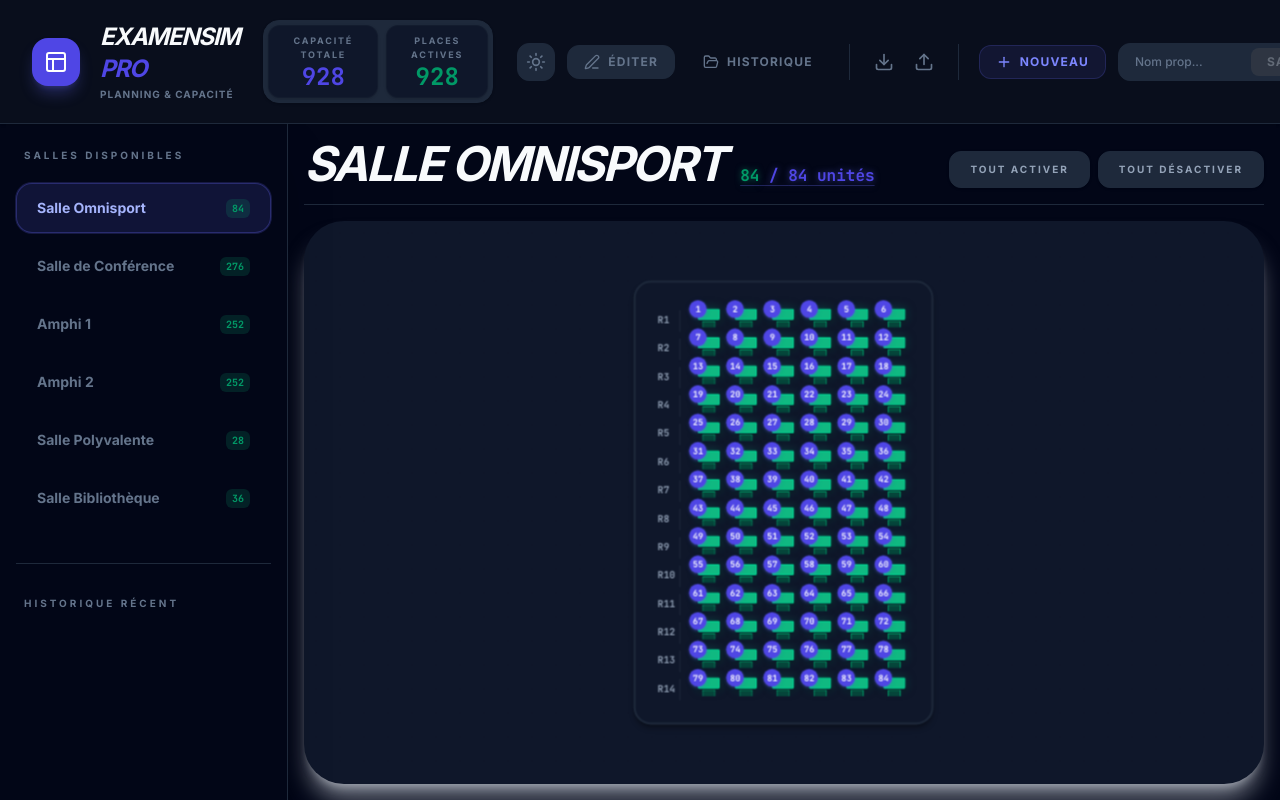
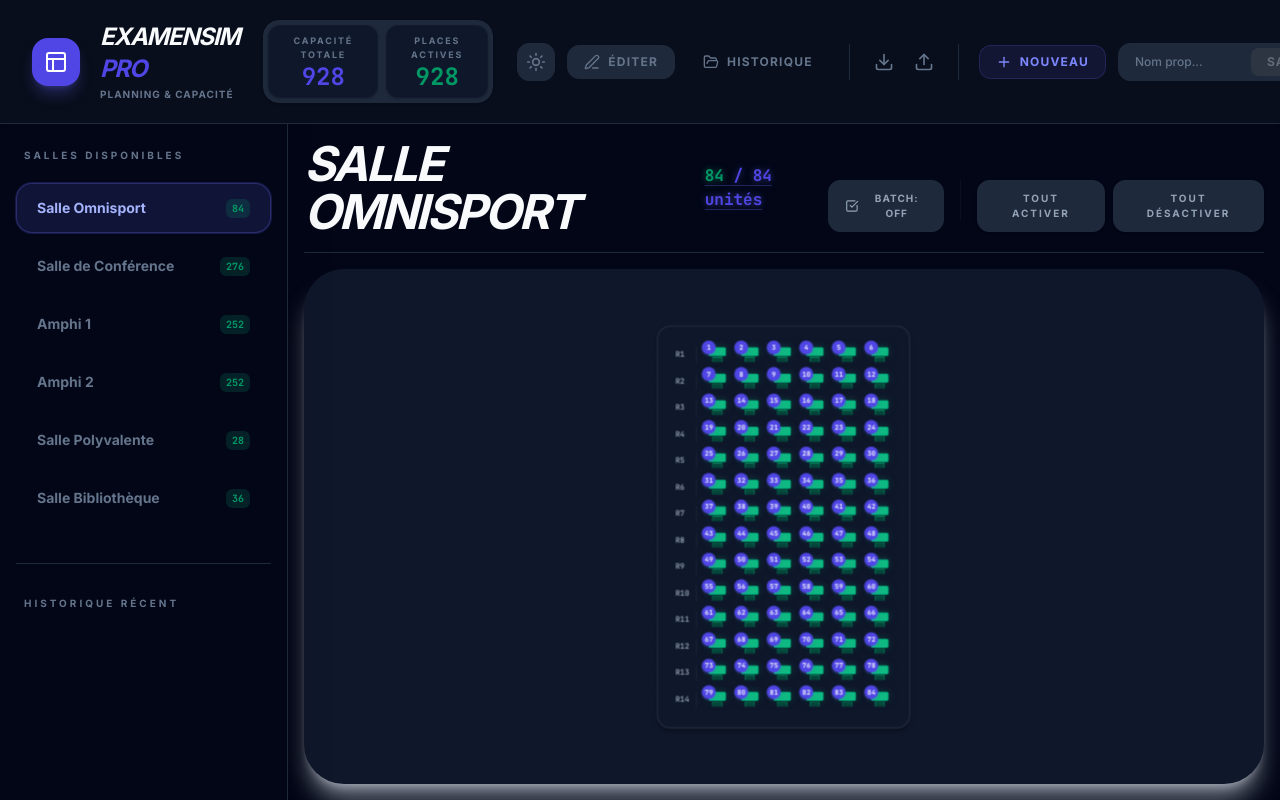
Before and after one commit to aminbn12/EXAMENSIMUm6ss, a React (Vite) app: page / in a window 1280 px wide. Built offline with nearby package versions, Linux system fonts and the light colour scheme.

Commit message:
bouton batch saut on of

```diff
--- a/src/App.tsx
+++ b/src/App.tsx
@@ -15,7 +15,10 @@ import {
   Moon,
   Download,
   Upload,
-  Edit3
+  Edit3,
+  CheckSquare,
+  Grid,
+  Shuffle
 } from 'lucide-react';
 import { INITIAL_ROOMS } from './constants';
 import { RoomLayout, Seat, SavedProposal } from './types';
@@ -119,6 +122,8 @@ export default function App() {
   const [isDarkMode, setIsDarkMode] = useState(true);
   const [magnifierEnabled, setMagnifierEnabled] = useState(false);
   const [mousePosition, setMousePosition] = useState({ x: 0, y: 0 });
+  const [isBatchMode, setIsBatchMode] = useState(false);
+  const [isAlternating, setIsAlternating] = useState(false);
   const [toast, setToast] = useState<{ message: string; type: 'success' | 'error' | 'info' } | null>(null);
 
   const showToast = (message: string, type: 'success' | 'error' | 'info' = 'info') => {
@@ -199,6 +204,74 @@ export default function App() {
               return { ...seat, isHidden: !seat.isHidden };
             }
             return { ...seat, isActive: !seat.isActive };
+          }
+          return seat;
+        })
+      };
+    }));
+  };
+
+  const toggleRow = (roomId: string, blockId: string, row: number) => {
+    setRooms(prevRooms => prevRooms.map(room => {
+      if (room.id !== roomId) return room;
+      const blockSeats = room.seats
+        .filter(s => s.blockId === blockId && s.row === row && !s.isHidden)
+        .sort((a, b) => a.col - b.col);
+
+      if (isAlternating) {
+        const alreadyPattern1 = blockSeats.every((s, i) => s.isActive === (i % 2 === 0));
+        return {
+          ...room,
+          seats: room.seats.map(seat => {
+            if (seat.blockId === blockId && seat.row === row && !seat.isHidden) {
+              const idx = blockSeats.findIndex(s => s.id === seat.id);
+              return { ...seat, isActive: alreadyPattern1 ? (idx % 2 !== 0) : (idx % 2 === 0) };
+            }
+            return seat;
+          })
+        };
+      }
+
+      const allActive = blockSeats.every(s => s.isActive);
+      return {
+        ...room,
+        seats: room.seats.map(seat => {
+          if (seat.blockId === blockId && seat.row === row && !seat.isHidden) {
+            return { ...seat, isActive: !allActive };
+          }
+          return seat;
+        })
+      };
+    }));
+  };
+
+  const toggleCol = (roomId: string, blockId: string, col: number) => {
+    setRooms(prevRooms => prevRooms.map(room => {
+      if (room.id !== roomId) return room;
+      const blockSeats = room.seats
+        .filter(s => s.blockId === blockId && s.col === col && !s.isHidden)
+        .sort((a, b) => a.row - b.row);
+
+      if (isAlternating) {
+        const alreadyPattern1 = blockSeats.every((s, i) => s.isActive === (i % 2 === 0));
+        return {
+          ...room,
+          seats: room.seats.map(seat => {
+            if (seat.blockId === blockId && seat.col === col && !seat.isHidden) {
+              const idx = blockSeats.findIndex(s => s.id === seat.id);
+              return { ...seat, isActive: alreadyPattern1 ? (idx % 2 !== 0) : (idx % 2 === 0) };
+            }
+            return seat;
+          })
+        };
+      }
+
+      const allActive = blockSeats.every(s => s.isActive);
+      return {
+        ...room,
+        seats: room.seats.map(seat => {
+          if (seat.blockId === blockId && seat.col === col && !seat.isHidden) {
+            return { ...seat, isActive: !allActive };
           }
           return seat;
         })
@@ -561,29 +634,68 @@ export default function App() {
               </div>
             )
           )}
-          <div className="flex gap-3">
-            <div className="flex flex-col gap-[6px] pt-[5px]">
-              {rows.map(r => (
-                <div key={r} className="h-5 flex items-center text-[9px] font-mono font-bold text-[var(--text-secondary)] pr-1 border-r border-[var(--border-color)]">
-                  {r >= 0 ? `R${r + 1}` : ''}
+          <div
+            className="grid gap-x-[10px] gap-y-[6px] items-center"
+            style={{
+              gridTemplateColumns: `min-content repeat(${Math.max(cols, maxCol)}, min-content)`,
+            }}
+          >
+            {/* Column Toggle Buttons */}
+            {isBatchMode && blockId && (
+              <>
+                <div /> {/* Top-left corner */}
+                {Array.from({ length: Math.max(cols, maxCol) }).map((_, c) => (
+                  <div key={`col-toggle-${c}`} className="flex justify-center">
+                    <button
+                      onClick={() => toggleCol(room.id, blockId, c)}
+                      className="w-5 h-4 rounded bg-emerald-500/20 hover:bg-emerald-500 text-[10px] flex items-center justify-center text-white transition-colors"
+                      title="Sélectionner colonne"
+                    >
+                      ✓
+                    </button>
                   </div>
                 ))}
-            </div>
+              </>
+            )}
+
+            {/* Row Headers (Labels + Toggles) */}
+            {rows.map((r, rowIndex) => (
               <div
-              className="grid gap-[6px]"
+                key={`row-header-${r}`}
+                className="flex items-center gap-2 pr-2 border-r border-[var(--border-color)] h-5"
                 style={{
-                gridTemplateColumns: `repeat(${Math.max(cols, maxCol)}, min-content)`,
-                gridAutoRows: '1.25rem'
+                  gridColumn: 1,
+                  gridRow: rowIndex + (isBatchMode ? 2 : 1)
                 }}
               >
+                {isBatchMode && blockId && (
+                  <button
+                    onClick={() => toggleRow(room.id, blockId, r)}
+                    className="w-4 h-4 rounded bg-indigo-500/20 hover:bg-indigo-500 text-[10px] flex items-center justify-center text-white transition-colors shrink-0"
+                    title="Sélectionner ligne"
+                  >
+                    ✓
+                  </button>
+                )}
+                <span className="text-[9px] font-mono font-bold text-[var(--text-secondary)] whitespace-nowrap">
+                  {r >= 0 ? `R${r + 1}` : ''}
+                </span>
+              </div>
+            ))}
+
+            {/* Seats */}
             {seats.map(seat => {
               if (seat.isHidden && !isEditMode) return null;
               const seatNumber = (!seat.isHidden && seat.isActive) ? seatNumbers.get(seat.id) : undefined;
+              const rowIndex = rows.indexOf(seat.row);
               return (
                 <div
                   key={seat.id}
                   className={`relative ${seat.isHidden ? 'opacity-30 grayscale scale-90' : ''}`}
-                    style={{ gridColumnStart: seat.col + 1, gridRowStart: rows.indexOf(seat.row) + 1 }}
+                  style={{
+                    gridColumn: seat.col + 2,
+                    gridRow: rowIndex + (isBatchMode ? 2 : 1)
+                  }}
                   data-seat-number={seatNumber ?? undefined}
                 >
                   {seatNumber && (
@@ -595,7 +707,6 @@ export default function App() {
                 </div>
               );
             })}
-            </div>
           </div>
         </div>
       );
@@ -842,7 +953,25 @@ export default function App() {
                   )}
                 </h2>
               </div>
-              <div className="flex gap-2">
+
+              <div className="flex gap-2 mb-1">
+                <button
+                  onClick={() => setIsBatchMode(!isBatchMode)}
+                  className={`flex items-center gap-2 px-4 py-2.5 rounded-xl border text-[10px] font-black uppercase tracking-widest transition-all ${isBatchMode ? 'bg-emerald-600 border-emerald-500 text-white shadow-lg shadow-emerald-500/20' : 'bg-[var(--btn-secondary-bg)] border-[var(--border-color)] text-[var(--btn-secondary-text)] hover:bg-emerald-50 hover:text-emerald-600 dark:hover:bg-slate-700 dark:hover:text-white'}`}
+                >
+                  <CheckSquare className="w-4 h-4" /> {isBatchMode ? 'Batch: On' : 'Batch: Off'}
+                </button>
+
+                {isBatchMode && (
+                  <button
+                    onClick={() => setIsAlternating(!isAlternating)}
+                    className={`flex items-center gap-2 px-4 py-2.5 rounded-xl border text-[10px] font-black uppercase tracking-widest transition-all ${isAlternating ? 'bg-amber-500 border-amber-400 text-white shadow-lg shadow-amber-500/20' : 'bg-[var(--btn-secondary-bg)] border-[var(--border-color)] text-[var(--btn-secondary-text)] hover:bg-amber-50 hover:text-amber-600 dark:hover:bg-slate-700 dark:hover:text-white'}`}
+                  >
+                    <Shuffle className="w-4 h-4" /> {isAlternating ? 'Saut: On' : 'Saut: Off'}
+                  </button>
+                )}
+
+                <div className="w-px h-10 bg-[var(--border-color)] mx-2 opacity-30" />
                 <button
                   onClick={() => setAllSeats(activeRoom.id, true)}
                   className="px-5 py-2.5 bg-[var(--btn-secondary-bg)] border border-[var(--border-color)] rounded-xl text-[10px] font-bold uppercase tracking-[0.2em] text-[var(--btn-secondary-text)] hover:bg-indigo-50 hover:text-indigo-600 dark:hover:bg-slate-700 dark:hover:text-white hover:border-indigo-200 transition-all shadow-sm active:scale-95"
```
Lines whose indentation alone changed are shown as unchanged.
